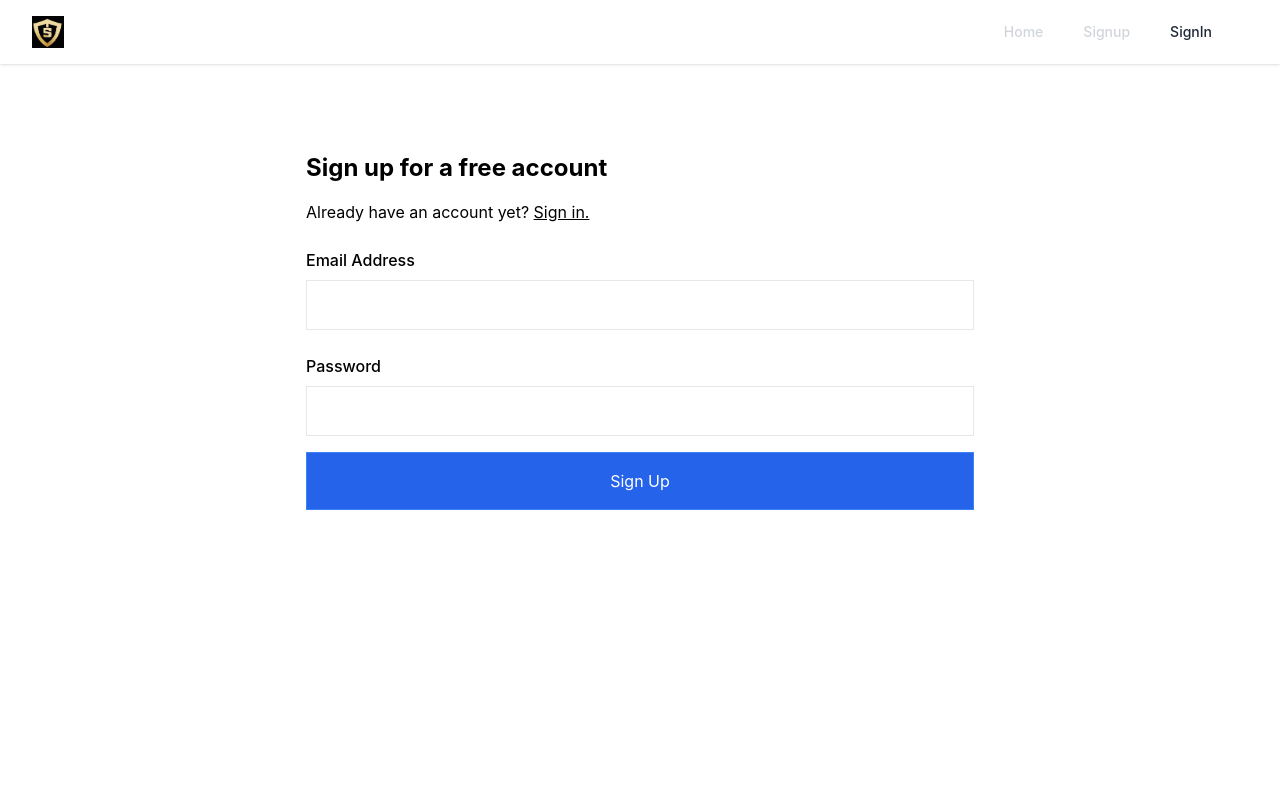
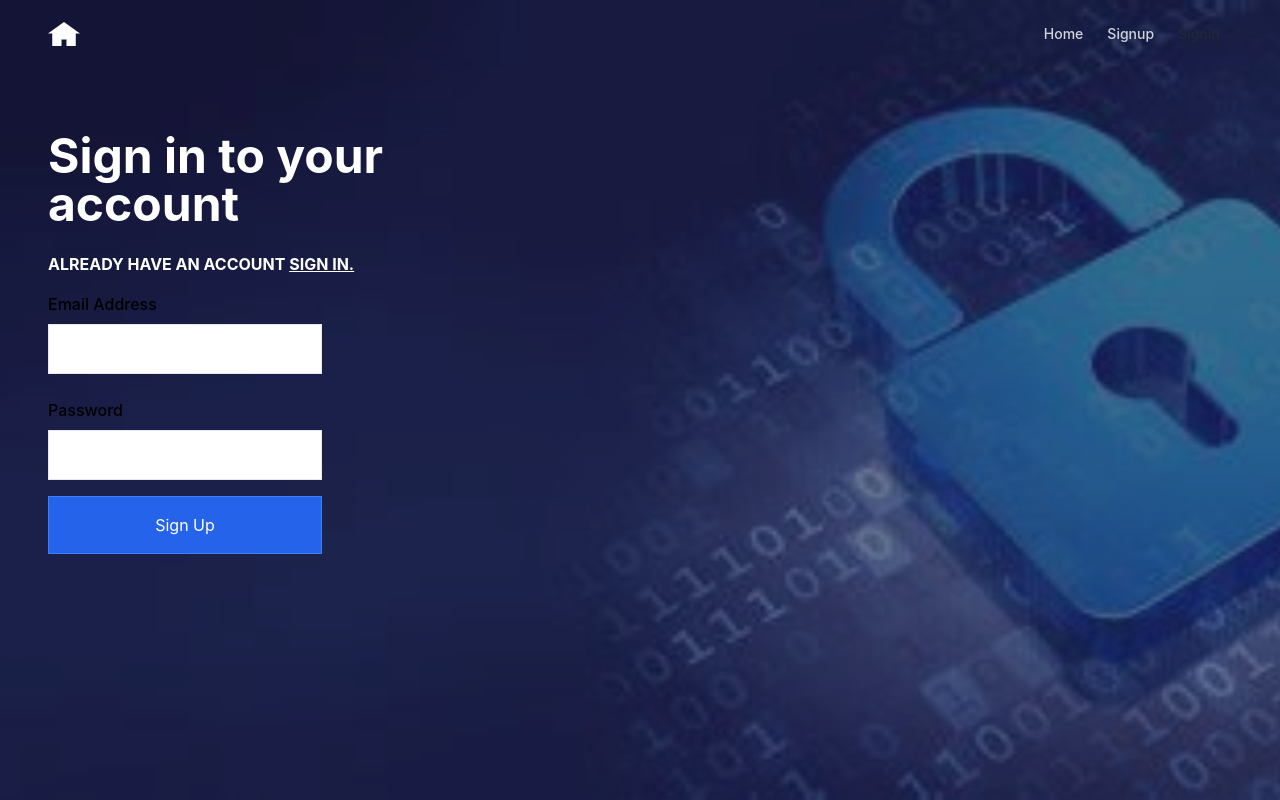
Before and after one commit to keshav474/security_mangement_sys, a React (Create React App) app: page /signup in a window 1280 px wide. Built offline with nearby package versions, Linux system fonts and the light colour scheme; no server answers.

Commit message:
added tailwind css

```diff
--- a/src/App.js
+++ b/src/App.js
@@ -5,21 +5,83 @@ import Account from "./components/Account";
 import { Route, Routes } from "react-router-dom";
 import { AuthContextProvider } from "./context/AuthContext";
 import ProtectedRoute from "./components/ProtectedRoute";
-import Navbar from "./components/Navbar";
+import img from "./components/images/bg.jpeg";
 
 function App() {
-
   return (
-    <div>
-      {/* <h1 className='text-center text-3xl font-bold'>
-        Security management system
-      </h1> */}
-      <Navbar />
+    <div class="relative h-screen overflow-y-clip bg-indigo-900">
+      <img
+        src={img}
+        class="absolute object-cover w-full h-full opacity-50"
+      />
+      <div class="absolute inset-0 bg-black opacity-25"></div>
+      <header class="absolute top-0 left-0 right-0 z-20">
+        <nav class="container px-6 py-4 mx-auto md:px-12">
+          <div class="items-center justify-between md:flex">
+            <div class="flex items-center justify-between">
+              <a href="#" class="text-white">
+                <svg
+                  class="w-8 mr-2 fill-current"
+                  xmlns="http://www.w3.org/2000/svg"
+                  data-name="Capa 1"
+                  viewBox="0 0 16.16 12.57"
+                >
+                  <defs></defs>
+                  <path d="M14.02 4.77v7.8H9.33V8.8h-2.5v3.77H2.14v-7.8h11.88z"></path>
+                  <path d="M16.16 5.82H0L8.08 0l8.08 5.82z"></path>
+                </svg>
+              </a>
+              <div class="md:hidden">
+                <button class="text-white focus:outline-none">
+                  <svg
+                    class="w-12 h-12"
+                    viewBox="0 0 24 24"
+                    fill="none"
+                    xmlns="http://www.w3.org/2000/svg"
+                  >
+                    <path
+                      d="M4 6H20M4 12H20M4 18H20"
+                      stroke="currentColor"
+                      stroke-width="2"
+                      stroke-linecap="round"
+                      stroke-linejoin="round"
+                    ></path>
+                  </svg>
+                </button>
+              </div>
+            </div>
+            <div class="items-center hidden md:flex">
+              <a
+                class="text-gray-300  hover:text-gray-800 dark:hover:text-white px-3 py-2 rounded-md text-sm font-medium"
+                href="/account"
+              >
+                Home
+              </a>
+              <a
+                class="text-gray-300  hover:text-gray-800 dark:hover:text-white px-3 py-2 rounded-md text-sm font-medium"
+                href="/signup"
+              >
+                Signup
+              </a>
+              <a
+                class="text-gray-800 dark:text-white  hover:text-gray-800 dark:hover:text-white px-3 py-2 rounded-md text-sm font-medium"
+                href="/"
+              >
+                SignIn
+              </a>
+            </div>
+          </div>
+        </nav>
+      </header>
+      <div class="container relative z-10 flex items-center px-6 py-32 mx-auto md:px-12 xl:py-30">
+        <div class="relative z-10 flex flex-col items-start lg:w-3/5 xl:w-2/5">
           <AuthContextProvider>
             <Routes>
               <Route path="/" element={<Signin />} />
               <Route path="/signup" element={<Signup />} />
-          <Route path="/account" element={
+              <Route
+                path="/account"
+                element={
                   <ProtectedRoute>
                     <Account />
                   </ProtectedRoute>
@@ -28,6 +90,8 @@ function App() {
             </Routes>
           </AuthContextProvider>
         </div>
+      </div>
+    </div>
   );
 }
 
--- a/src/components/Account.jsx
+++ b/src/components/Account.jsx
@@ -2,8 +2,7 @@ import React, { useRef } from "react";
 import { useNavigate } from "react-router-dom";
 import { UserAuth } from "../context/AuthContext";
 import IntrusionAlert from "./IntrusionAlert";
-import LiveFeed from "./LiveFeed";
-import img from "./images/user.png";
+import {LiveFeed , stopFunction} from "./LiveFeed";
 
 const Account = () => {
   const { user, logout } = UserAuth();
@@ -12,6 +11,7 @@ const Account = () => {
   const handleLogout = async () => {
     try {
       await logout();
+      stopFunction();
       navigate("/");
 
       console.log("You are logged out");
--- a/src/components/LiveFeed.js
+++ b/src/components/LiveFeed.js
@@ -1,5 +1,18 @@
 import React, { useEffect } from "react";
 
+
+const stopFunction = () =>{
+  var video = document.querySelector("video");
+  var stream = video.srcObject;
+  var tracks = stream.getTracks();
+
+  for (var i = 0; i < tracks.length; i++) {
+    var track = tracks[i];
+    track.stop();
+  }
+
+  video.srcObject = null;
+}
 const LiveFeed = () => {
   const streamCamVideo = () => {
     var constraints = { audio: false, video: { width: 1280, height: 720 } };
@@ -34,4 +47,4 @@ const LiveFeed = () => {
   );
 };
 
-export default LiveFeed;
+export {LiveFeed , stopFunction};
--- a/src/components/Signin.jsx
+++ b/src/components/Signin.jsx
@@ -22,16 +22,21 @@ const Signin = () => {
   };
 
   return (
-    <div className='max-w-[700px] mx-auto my-16 p-4'>
-      <div>
-        <h1 className='text-2xl font-bold py-2'>Sign in to your account</h1>
-        <p className='py-2'>
+
+      <>
+        <h1 class="mt-1 text-4xl font-bold leading-tight text-white sm:text-5xl">
+          {/* Let yourself be carried
+                <br/>
+              by nature */}
+          Sign in to your account
+        </h1>
+        <br></br>
+        <span class="font-bold text-white uppercase">
           Don't have an account yet?{' '}
           <Link to='/signup' className='underline'>
             Sign up.
           </Link>
-        </p>
-      </div>
+        </span>
         <form onSubmit={handleSubmit}>
           <div className='flex flex-col py-2'>
             <label className='py-2 font-medium'>Email Address</label>
@@ -45,7 +50,9 @@ const Signin = () => {
             Sign In
           </button>
         </form>
-    </div>
+
+
+      </>
   );
 };
 
--- a/src/components/Signup.jsx
+++ b/src/components/Signup.jsx
@@ -22,38 +22,37 @@ const Signup = () => {
   };
 
   return (
-    <div className='max-w-[700px] mx-auto my-16 p-4'>
-      <div>
-        <h1 className='text-2xl font-bold py-2'>Sign up for a free account</h1>
-        <p className='py-2'>
-          Already have an account yet?{' '}
+    <>
+        <h1 class="mt-1 text-4xl font-bold leading-tight text-white sm:text-5xl">
+          {/* Let yourself be carried
+                <br/>
+              by nature */}
+          Sign in to your account
+        </h1>
+        <br></br>
+        <span class="font-bold text-white uppercase">
+        Already have an account{' '}
+
         <Link to='/' className='underline'>
             Sign in.
           </Link>
-        </p>
-      </div>
+        </span>
         <form onSubmit={handleSubmit}>
           <div className='flex flex-col py-2'>
             <label className='py-2 font-medium'>Email Address</label>
-          <input
-            onChange={(e) => setEmail(e.target.value)}
-            className='border p-3'
-            type='email'
-          />
+            <input onChange={(e) => setEmail(e.target.value)} className='border p-3' type='email' />
           </div>
           <div className='flex flex-col py-2'>
             <label className='py-2 font-medium'>Password</label>
-          <input
-            onChange={(e) => setPassword(e.target.value)}
-            className='border p-3'
-            type='password'
-          />
+            <input onChange={(e) => setPassword(e.target.value)} className='border p-3' type='password' />
           </div>
           <button className='border border-blue-500 bg-blue-600 hover:bg-blue-500 w-full p-4 my-2 text-white'>
             Sign Up
           </button>
         </form>
-    </div>
+
+
+      </>
   );
 };
 
```
Also changed, not shown: src/components/images/bg.jpeg (added). Lines whose indentation alone changed are shown as unchanged.
